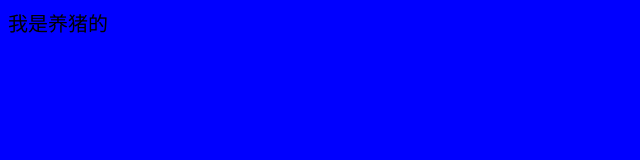
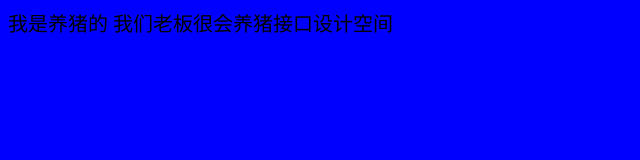
Before and after one commit to qianqian-wang/git-demo, a plain HTML site: page index.html in a window 1280 px wide. Shown: the whole page, without its empty margins (0-640 px from the left). Drawn offline with Linux system fonts and the light colour scheme.

Commit message:
老板要的

```diff
--- a/index.html
+++ b/index.html
@@ -11,6 +11,8 @@
 
 <body>
     我是养猪的
+
+    我们老板很会养猪接口设计空间
 </body>
 
 </html>
```
